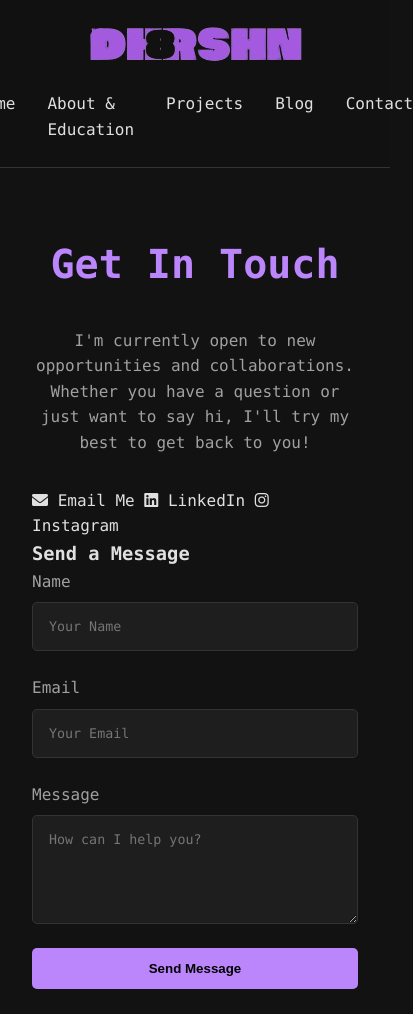
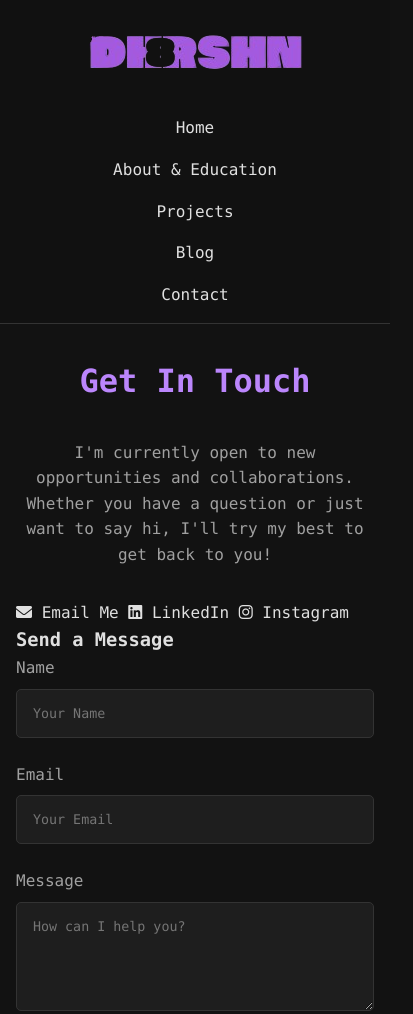
Before and after one commit to dhrshn/Portfolio, a plain HTML site: page contact.html in a window 390 px wide. Shown: the top 1014 px of the page, 413 px wide, since content can reach past the window. Drawn offline with Linux system fonts and the light colour scheme.

Commit message:
responsive upadte

```diff
--- a/contact.html
+++ b/contact.html
@@ -10,6 +10,11 @@
 <body>
 
     <header class="navbar">
+        <div class="hamburger">
+          <span class="bar"></span>
+          <span class="bar"></span>
+          <span class="bar"></span>
+        </div>
         <div class="logo">
           <img src="dhrshn.png" alt="Dharshan" class="load-img">
         </div>
--- a/style.css
+++ b/style.css
@@ -288,3 +288,39 @@ footer {
 .read-more:hover {
     text-decoration: underline;
 }
+
+/* --- Mobile Optimization (Add to bottom of style.css) --- */
+@media (max-width: 768px) {
+    /* 1. Fix Navigation for Mobile */
+    .navbar {
+        flex-direction: column;
+        padding: 1rem;
+    }
+
+    .nav-links {
+        flex-direction: column;
+        gap: 1rem;
+        width: 100%;
+        text-align: center;
+        margin-top: 1rem;
+    }
+
+    /* 2. Adjust Text Sizes */
+    h1 { font-size: 2.5rem; }
+    h2 { font-size: 2rem; }
+
+    .hero-section {
+        height: auto; /* Allow height to grow if content is long */
+        padding: 4rem 1rem;
+    }
+
+    /* 3. Fix Container Padding */
+    .container {
+        padding: 2rem 1rem;
+    }
+
+    /* 4. Make Form Inputs Full Width */
+    .contact-form {
+        width: 100%;
+    }
+}
```
Also changed, not shown: about.html (+6 -0 lines), index.html (+6 -0 lines), projects.html (+5 -0 lines).
